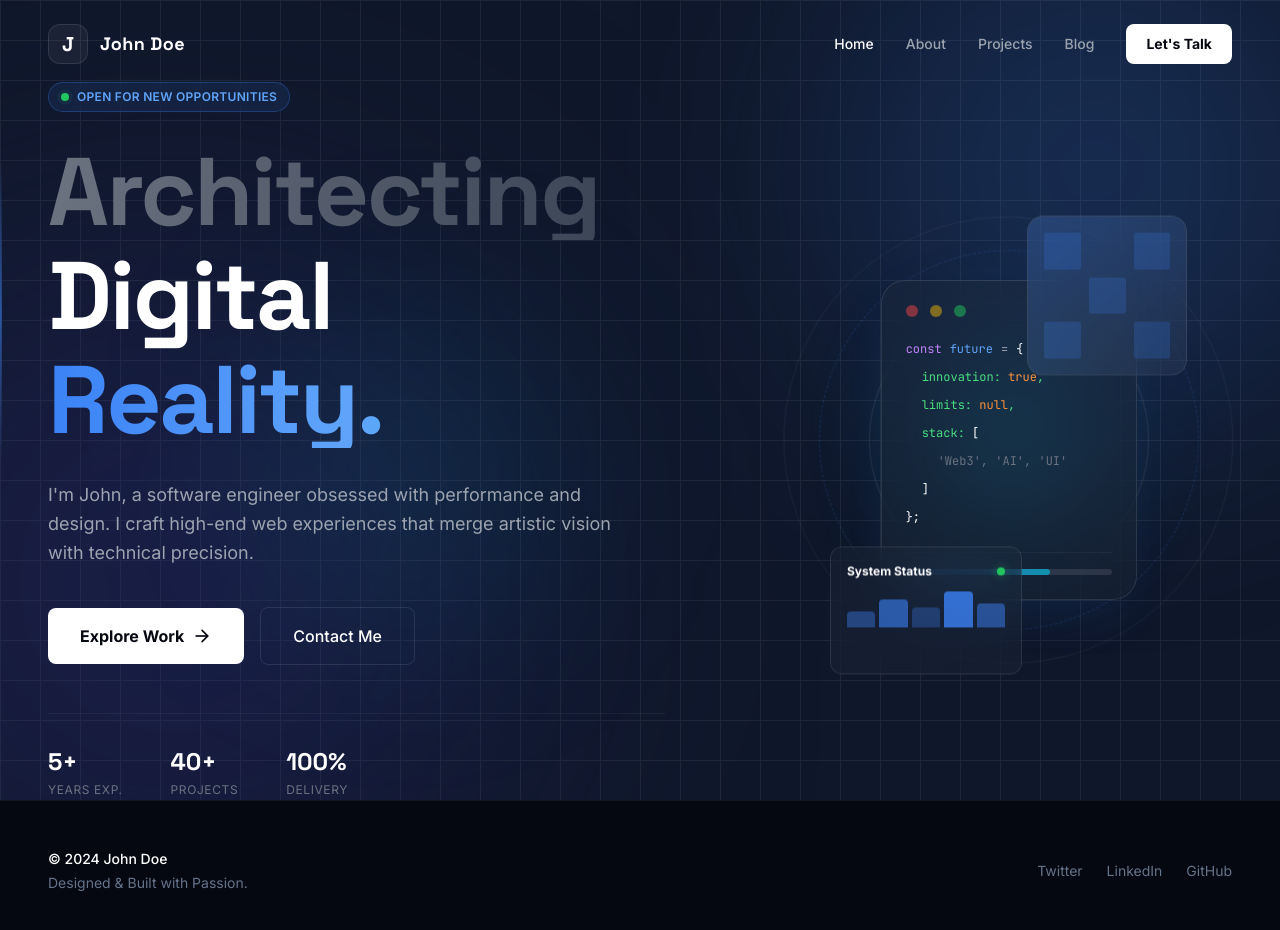
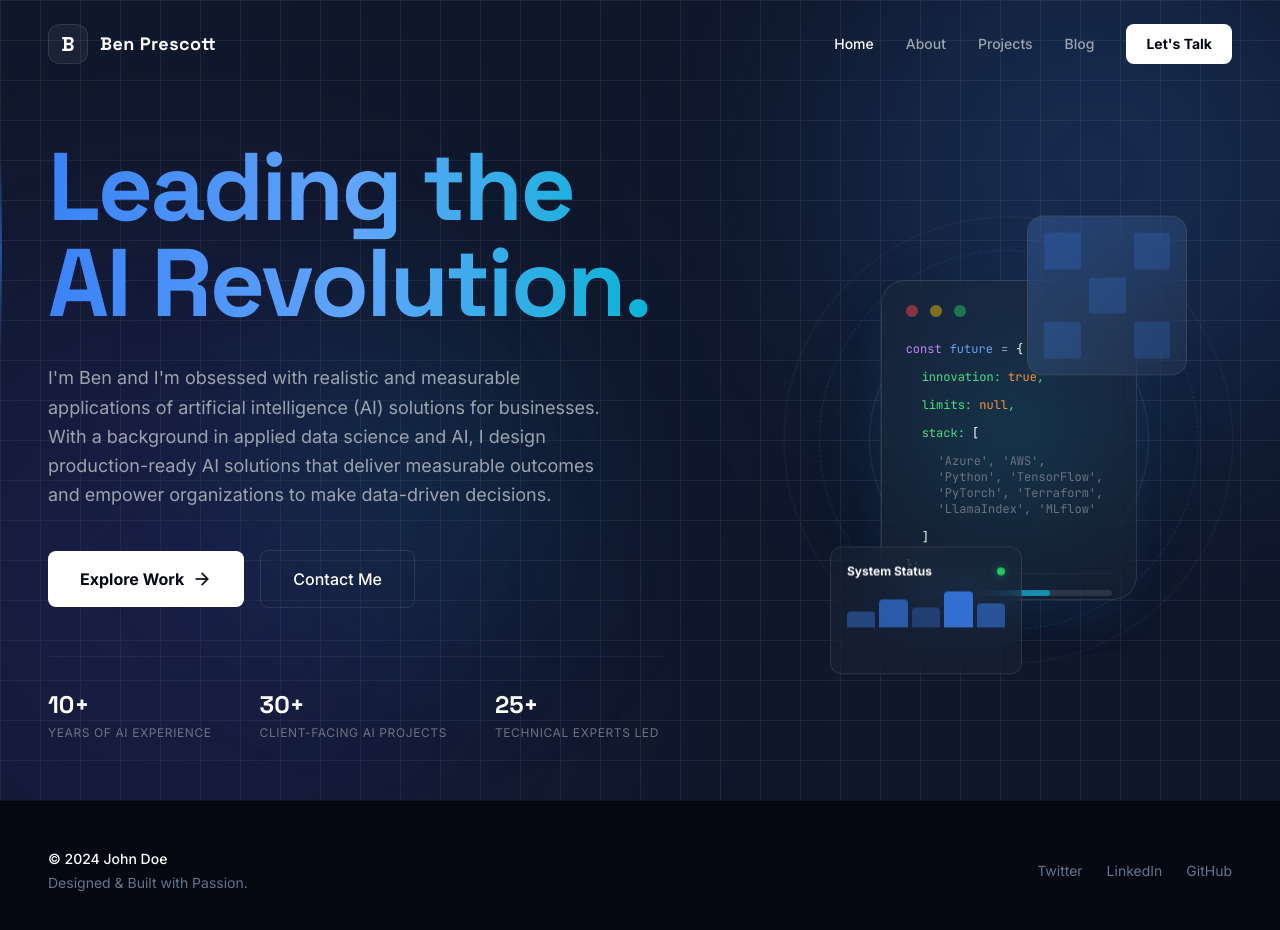
Before and after one commit to bcprescott/bcprescott.github.io, a React (Vite) app: page /#/ in a window 1280 px wide. Shown: the top 930 px of the page. Built offline with nearby package versions, Linux system fonts and the light colour scheme; a web font is replaced by a local one.

Commit message:
updated some about me stuff

```diff
--- a/components/Navbar.tsx
+++ b/components/Navbar.tsx
@@ -40,10 +40,10 @@ const Navbar: React.FC = () => {
         <div className="flex items-center justify-between">
           <Link to="/" className="flex items-center gap-3 group">
             <div className="relative w-10 h-10 flex items-center justify-center bg-white/5 rounded-xl border border-white/10 group-hover:border-primary/50 transition-colors">
-              <span className="font-display font-bold text-xl text-white group-hover:text-primary transition-colors">J</span>
+              <span className="font-display font-bold text-xl text-white group-hover:text-primary transition-colors">B</span>
               <div className="absolute inset-0 bg-primary/20 blur-lg opacity-0 group-hover:opacity-100 transition-opacity"></div>
             </div>
-            <span className="font-display font-bold text-lg tracking-wide hidden sm:block">John Doe</span>
+            <span className="font-display font-bold text-lg tracking-wide hidden sm:block">Ben Prescott</span>
           </Link>
 
           <div className="hidden md:flex items-center gap-8">
--- a/pages/About.tsx
+++ b/pages/About.tsx
@@ -15,19 +15,20 @@ const About: React.FC = () => {
                 <div className="absolute inset-0 rounded-full bg-gradient-to-br from-primary to-accent-cyan opacity-20 blur-xl animate-pulse"></div>
                 <div
                   className="bg-center bg-no-repeat aspect-square bg-cover rounded-full min-h-40 w-40 border-[6px] border-background-dark shadow-2xl relative z-10 transform group-hover:scale-105 transition-transform duration-500"
-                  style={{ backgroundImage: 'url("https://images.unsplash.com/photo-1507003211169-0a1dd7228f2d?ixlib=rb-4.0.3&auto=format&fit=crop&w=300&q=80")' }}
+                  // style={{ backgroundImage: 'url("https://github.com/bcprescott/bcprescott.github.io/blob/main/components/prescott.jpg&auto=format&fit=crop&w=300&q=80")' }}
+                  style={{ backgroundImage: 'url("pages/images/prescott.jpg")' }}
                 ></div>
                 <div className="absolute bottom-2 right-2 z-20 flex items-center justify-center size-10 rounded-full bg-background-dark shadow-lg border border-white/10 text-xl group-hover:rotate-12 transition-transform duration-300">👋</div>
               </div>
 
-              <h1 className="text-3xl font-extrabold tracking-tight text-white mb-1">John Doe</h1>
-              <div className="inline-flex items-center gap-1.5 px-3 py-1 rounded-full bg-white/5 border border-white/10 mb-6">
+              <h1 className="text-3xl font-extrabold tracking-tight text-white mb-1">Ben Prescott</h1>
+              {/* <div className="inline-flex items-center gap-1.5 px-3 py-1 rounded-full bg-white/5 border border-white/10 mb-6">
                 <span className="size-2 rounded-full bg-green-500 animate-pulse"></span>
                 <span className="text-xs font-semibold uppercase tracking-wider text-blue-300">Open to work</span>
-              </div>
+              </div> */}
 
               <p className="text-lg font-serif italic text-slate-400 mb-6 leading-relaxed">
-                "Senior Product Designer crafting intuitive experiences bridging user needs and business goals."
+                "Crafting scalable, production-ready solutions that solve real business problems."
               </p>
 
               <div className="w-full h-px bg-gradient-to-r from-transparent via-white/10 to-transparent mb-6"></div>
@@ -58,11 +59,12 @@ const About: React.FC = () => {
              </h2>
              <div className="p-8 rounded-2xl bg-background-light border border-white/5 shadow-sm relative overflow-hidden group">
                 <div className="absolute top-0 right-0 p-8 opacity-10 group-hover:opacity-20 transition-opacity">
-                   <span className="material-symbols-outlined text-8xl text-white rotate-12">fingerprint</span>
+                   <span className="material-symbols-outlined text-8xl text-white rotate-12">code</span>
                 </div>
                 <div className="relative space-y-4 text-lg leading-relaxed text-slate-400">
-                  <p><span className="text-4xl float-left mr-2 font-serif text-primary leading-none">A</span>s a seasoned product designer with over <strong className="text-white font-semibold">7 years of experience</strong>, I specialize in creating user-centric digital products that are not only beautiful but also highly functional. My journey in design began with a fascination for how technology can solve real-world problems.</p>
-                  <p>Outside of the design world, you'll often find me exploring hiking trails, experimenting with new recipes in the kitchen, or capturing moments through my camera lens.</p>
+                  <p><span className="text-4xl float-left mr-2 font-serif text-primary leading-none">A</span>s a seasoned AI leader with over <strong className="text-white font-semibold">10+ years of experience in applied AI</strong>, I specialize in bridging the gap between technical complexity and business ROI. My career has evolved from managing mission-critical signal systems in the US Army to architecting advanced Generative AI and agentic AI solutions like agentic RAG systems and Text-to-SQL frameworks for global enterprises.</p>
+                  <p>I am a data scientist and engineer by trade, holding an <strong className="text-white font-semibold">M.S. in Data Science from Northwestern University</strong>. I am obsessed with realistic, measurable applications of AI, not just proofs of concept.</p>
+                  <p>Outside of the AI world, you’ll likely find me in my woodshop building guitars or cutting boards, or exploring the world with my family.</p>
                 </div>
              </div>
           </section>
@@ -74,14 +76,14 @@ const About: React.FC = () => {
              </h2>
              <div className="grid grid-cols-2 md:grid-cols-4 gap-4">
                 <div className="col-span-2 md:col-span-2 row-span-2 group relative overflow-hidden p-6 rounded-2xl bg-gradient-to-br from-navy-800 to-blue-900 text-white shadow-lg transition-all duration-300 hover:-translate-y-1">
-                   <div className="absolute right-0 top-0 p-6 opacity-20"><span className="material-symbols-outlined text-9xl rotate-12">design_services</span></div>
+                   <div className="absolute right-0 top-0 p-6 opacity-20"><span className="material-symbols-outlined text-9xl rotate-12">code</span></div>
                    <div className="relative h-full flex flex-col justify-between z-10">
-                      <div className="size-12 rounded-xl bg-white/10 backdrop-blur-md flex items-center justify-center mb-4"><span className="material-symbols-outlined text-3xl">brush</span></div>
+                      <div className="size-12 rounded-xl bg-white/10 backdrop-blur-md flex items-center justify-center mb-4"><span className="material-symbols-outlined text-3xl">code_blocks</span></div>
                       <div>
-                         <h3 className="text-2xl font-bold mb-2">Product Design</h3>
-                         <p className="text-blue-100/80 mb-4 text-sm leading-relaxed">Mastering the end-to-end design process from concept to delivery.</p>
+                         <h3 className="text-2xl font-bold mb-2">AI Design</h3>
+                         <p className="text-blue-100/80 mb-4 text-sm leading-relaxed">Mastering the end-to-end design process from concept to deployment and integration.</p>
                          <div className="flex flex-wrap gap-2">
-                            {['Figma', 'Adobe XD', 'Sketch'].map(tool => (
+                            {['Microsoft Azure', 'Python', 'SQL', 'Power BI'].map(tool => (
                                <span key={tool} className="px-2 py-1 bg-white/10 rounded-md text-xs font-medium border border-white/10">{tool}</span>
                             ))}
                          </div>
--- a/pages/Home.tsx
+++ b/pages/Home.tsx
@@ -15,25 +15,29 @@ const Home: React.FC = () => {
       <div className="max-w-7xl mx-auto px-6 md:px-12 w-full grid lg:grid-cols-12 gap-12 lg:gap-20 items-center relative z-10">
         {/* Left Content */}
         <div className="lg:col-span-7 flex flex-col gap-8 lg:pr-10">
-          <div className="inline-flex items-center gap-2 px-3 py-1.5 rounded-full border border-primary/30 bg-primary/10 w-fit backdrop-blur-sm">
+
+
+          {/*Open for New Opportunities Bubble*/}
+
+          {/* <div className="inline-flex items-center gap-2 px-3 py-1.5 rounded-full border border-primary/30 bg-primary/10 w-fit backdrop-blur-sm">
             <span className="relative flex h-2 w-2">
               <span className="animate-ping absolute inline-flex h-full w-full rounded-full bg-green-400 opacity-75"></span>
               <span className="relative inline-flex rounded-full h-2 w-2 bg-green-500"></span>
             </span>
             <span className="text-xs font-semibold text-primary-glow tracking-wide uppercase">Open for new opportunities</span>
-          </div>
+          </div> */}
 
           <div className="relative">
             <h1 className="font-display font-bold text-5xl md:text-7xl xl:text-8xl leading-[0.95] tracking-tight">
-              <span className="block text-transparent bg-clip-text bg-gradient-to-r from-gray-500 to-gray-700 mb-2">Architecting</span>
-              <span className="block text-white mb-2">Digital</span>
-              <span className="block text-transparent bg-clip-text bg-gradient-to-r from-primary via-primary-glow to-accent-cyan">Reality.</span>
+              {/* <span className="block text-transparent bg-clip-text bg-gradient-to-r from-gray-500 to-gray-700 mb-2">Developing AI Solutions.</span> */}
+              {/* <span className="block text-white mb-2">AI's</span> */}
+              <span className="block text-transparent bg-clip-text bg-gradient-to-r from-primary via-primary-glow to-accent-cyan">Leading the AI Revolution.</span>
             </h1>
             <div className="hidden lg:block absolute -left-12 top-4 w-[2px] h-full bg-gradient-to-b from-primary/0 via-primary/50 to-primary/0"></div>
           </div>
 
           <p className="text-lg text-gray-400 leading-relaxed max-w-xl">
-            I'm John, a software engineer obsessed with performance and design. I craft high-end web experiences that merge artistic vision with technical precision.
+            I'm Ben and I'm obsessed with realistic and measurable applications of artificial intelligence (AI) solutions for businesses. With a background in applied data science and AI, I design production-ready AI solutions that deliver measurable outcomes and empower organizations to make data-driven decisions.
           </p>
 
           <div className="flex flex-wrap items-center gap-4 mt-2">
@@ -51,16 +55,16 @@ const Home: React.FC = () => {
 
           <div className="pt-8 border-t border-white/5 flex items-center gap-8 md:gap-12 mt-4">
             <div>
-              <div className="text-2xl font-display font-bold text-white">5+</div>
-              <div className="text-xs text-gray-500 uppercase tracking-wider mt-1">Years Exp.</div>
+              <div className="text-2xl font-display font-bold text-white">10+</div>
+              <div className="text-xs text-gray-500 uppercase tracking-wider mt-1">Years of AI Experience</div>
             </div>
             <div>
-              <div className="text-2xl font-display font-bold text-white">40+</div>
-              <div className="text-xs text-gray-500 uppercase tracking-wider mt-1">Projects</div>
+              <div className="text-2xl font-display font-bold text-white">30+</div>
+              <div className="text-xs text-gray-500 uppercase tracking-wider mt-1">Client-facing AI Projects</div>
             </div>
             <div>
-              <div className="text-2xl font-display font-bold text-white">100%</div>
-              <div className="text-xs text-gray-500 uppercase tracking-wider mt-1">Delivery</div>
+              <div className="text-2xl font-display font-bold text-white">25+</div>
+              <div className="text-xs text-gray-500 uppercase tracking-wider mt-1">Technical Experts Led</div>
             </div>
           </div>
         </div>
@@ -94,7 +98,7 @@ const Home: React.FC = () => {
                 <div className="pl-4 text-green-400">innovation: <span className="text-orange-400">true</span>,</div>
                 <div className="pl-4 text-green-400">limits: <span className="text-orange-400">null</span>,</div>
                 <div className="pl-4 text-green-400">stack: <span className="text-white">[</span></div>
-                <div className="pl-8 text-gray-500">'Web3', 'AI', 'UI'</div>
+                <div className="pl-8 text-gray-500">'Azure', 'AWS', 'Python', 'TensorFlow', 'PyTorch', 'Terraform', 'LlamaIndex', 'MLflow'</div>
                 <div className="pl-4 text-white">]</div>
                 <div className="text-white">{`};`}</div>
               </div>
```
Also changed, not shown: pages/images/prescott.jpg (added), 1 other file (tests, documents, lock files or other folders).
